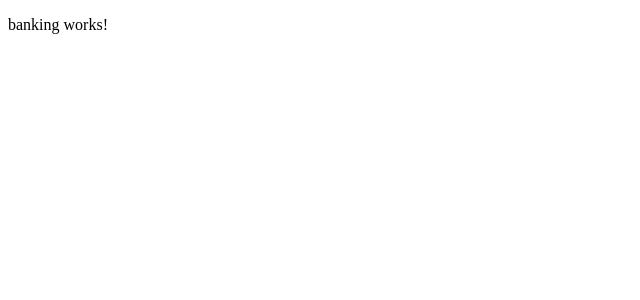
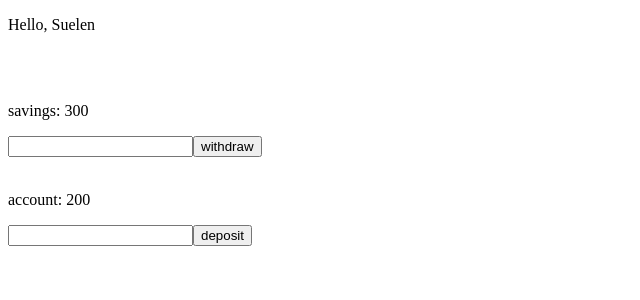
Before and after one commit to suenoctisay/Learning-TestingAngular, an Angular app: page / in a window 1280 px wide. Shown: the top 300 px of the page, without its empty margins (0-640 px from the left). Built offline with nearby package versions, Linux system fonts and the light colour scheme.

Commit message:
test content created

```diff
--- a/src/app/shared/banking/banking.component.html
+++ b/src/app/shared/banking/banking.component.html
@@ -1 +1,15 @@
-<p>banking works!</p>
+<div>
+  <p>Hello, Suelen</p>
+</div>
+<br><br>
+<div>
+  <p>savings: {{ getSavings }}</p>
+  <input type="text" #withdraw>
+  <button (click)="setWithdraw(withdraw.value)">withdraw</button>
+</div>
+<br>
+<div>
+  <p>account: {{ getAccount }}</p>
+  <input type="text" #deposit>
+  <button (click)="setDeposit(deposit.value)">deposit</button>
+</div>
--- a/src/app/shared/banking/banking.component.ts
+++ b/src/app/shared/banking/banking.component.ts
@@ -6,5 +6,36 @@ import { Component } from '@angular/core';
   styleUrls: ['./banking.component.css']
 })
 export class BankingComponent {
+  private savings: number = 300;
+  private account: number = 200;
 
+  get getSavings(): number{
+    return this.savings;
+  }
+
+  get getAccount(): number{
+    return this.account;
+  }
+
+  public setWithdraw(value:string): number | undefined{
+    const withdraw = Number(value);
+
+    if(isNaN(withdraw) || this.savings < withdraw){
+      return;
+    }
+
+    this.savings -= withdraw;
+    return (this.account += withdraw);
+  }
+
+  public setDeposit(value:string): number | undefined{
+    const deposit = Number(value);
+
+    if(isNaN(deposit) || this.account < deposit){
+      return;
+    }
+
+    this.account -= deposit;
+    return (this.savings += deposit);
+  }
 }
```
